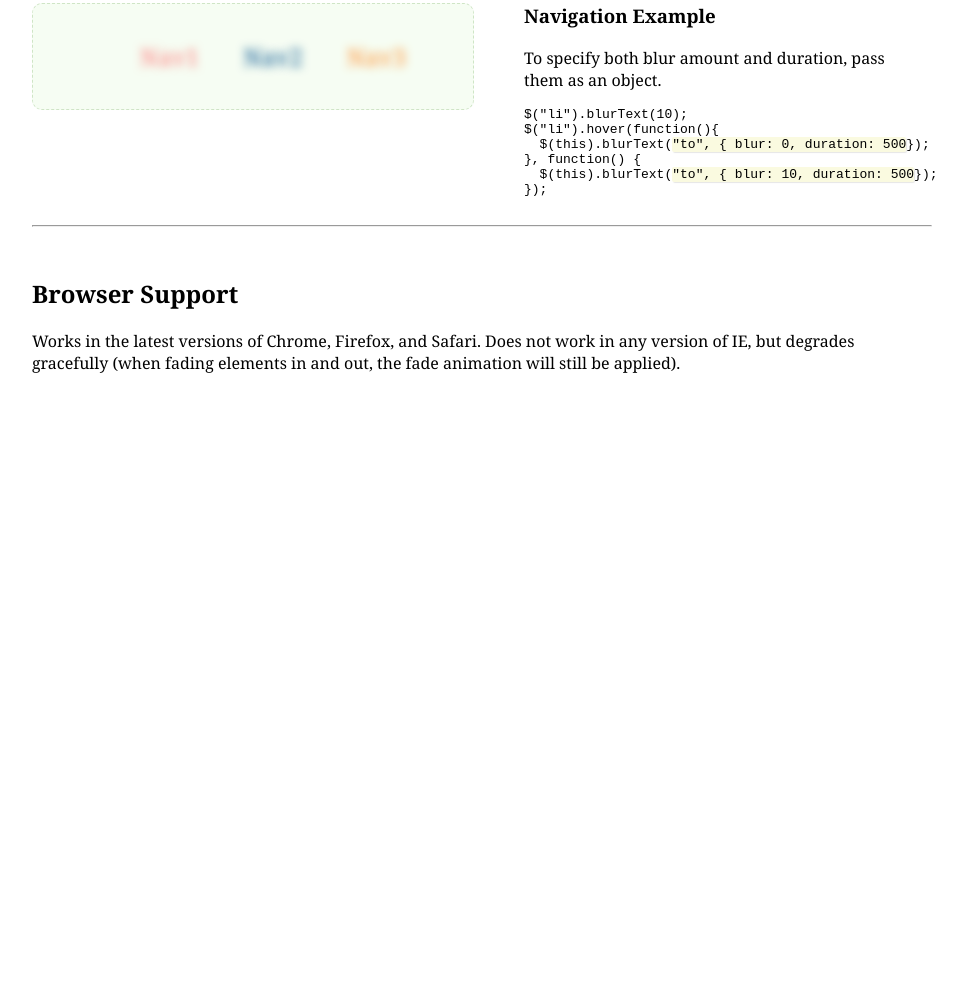
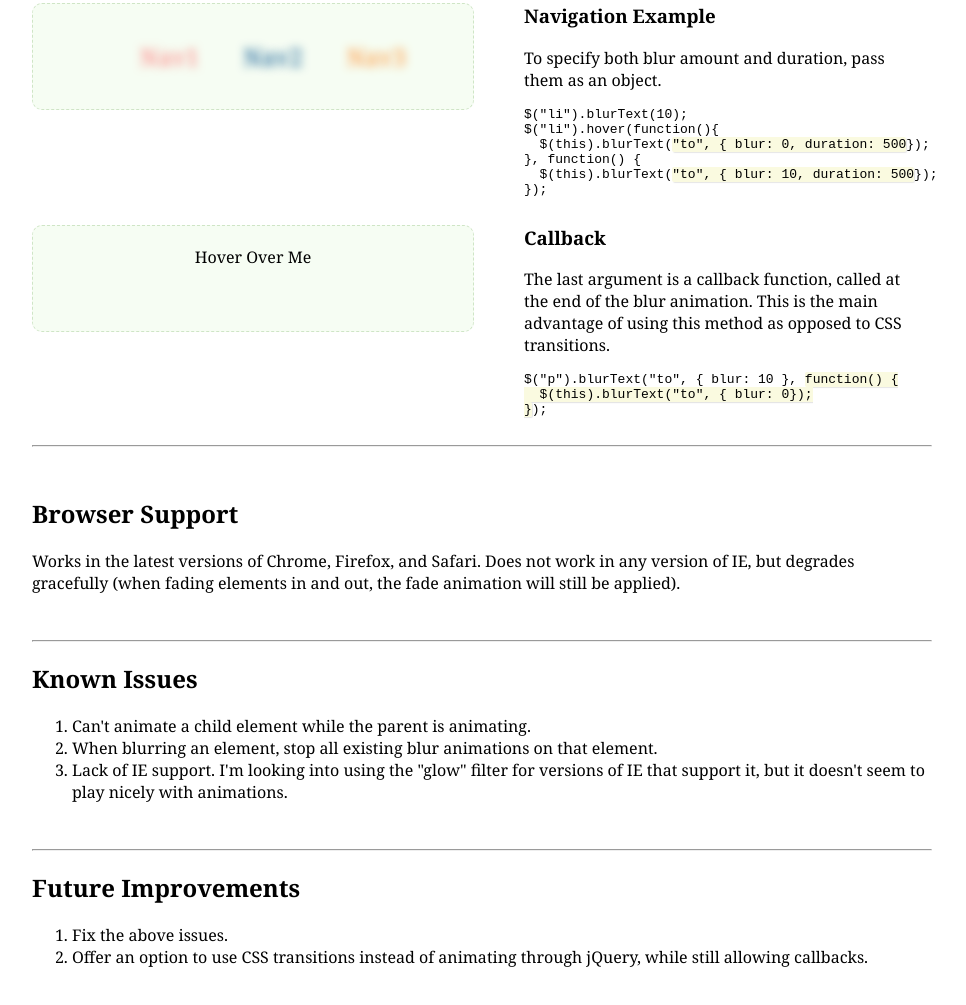
Before and after one commit to Yakubovich/jquery.blurtext, a plain HTML site: page index.html in a window 1280 px wide. Shown: the part 961-1966 px from the top of the page, without its empty margins (158-1124 px from the left). Before the commit the page ends 1373 px from the top, so only its background shows below. Drawn offline with Linux system fonts and the light colour scheme.

Commit message:
Added a callback example

```diff
--- a/index.html
+++ b/index.html
@@ -7,9 +7,9 @@
     <script>
       $(document).ready(function(){
         $(".blur").blurText("to", { blur: 8, duration: 1000 });
-        $("li").blurText(10);
+        $("ul li").blurText(10);
 
-        $("li").hover(function(){
+        $("ul li").hover(function(){
           $(this).blurText("to", { blur: 0, duration: 500 });
         }, function() {
           $(this).blurText("to", { blur: 10, duration: 500 });
@@ -39,6 +39,13 @@
           $(this).find("span").blurText("to", { blur: 0 });
         });
 
+        $(".ex-callback").hover(function(){
+          $(this).find("span").blurText("to", { blur: 10 }, function() {
+            $(this).blurText("to", { blur: 0 });
+          });
+        }, function() {
+          $(this).find("span").blurText("to", { blur: 0 });
+        });
       });
     </script>
     <style>
@@ -79,7 +86,7 @@
         border-radius: 10px;
       }
 
-      li {
+      ul li {
         display: inline;
         font-size: 24px;
         padding: 20px;
@@ -170,7 +177,6 @@ $("p").blurText(<span class="highlight">"in"</span>);
 $("p").blurText(<span class="highlight">"to", 10</span>);
       </pre>
     </div>
-
     <div class="example">
       <ul>
         <li style="color:#FF7B7A;">Nav1</li>
@@ -190,11 +196,39 @@ $("li").hover(function(){
 });
       </pre>
     </div>
+
+    <div class="example ex-callback">
+      <span>Hover Over Me</span>
+    </div>
+    <div class="code">
+      <h3>Callback</h3>
+      <p>The last argument is a callback function, called at the end of the blur animation. This is the main advantage of using this method as opposed to CSS transitions.</p>
+      <pre>
+$("p").blurText("to", { blur: 10 }, <span class="highlight">function() {
+  $(this).blurText("to", { blur: 0});
+}</span>);
+      </pre>
+    </div>
     <br>
     <hr>
     <br>
     <h2>Browser Support</h2>
     <p>Works in the latest versions of Chrome, Firefox, and Safari. Does not work in any version of IE, but degrades gracefully (when fading elements in and out, the fade animation will still be applied).</p>
     <br>
+    <hr>
+    <h2>Known Issues</h2>
+    <ol>
+      <li>Can't animate a child element while the parent is animating.</li>
+      <li>When blurring an element, stop all existing blur animations on that element.</li>
+      <li>Lack of IE support. I'm looking into using the "glow" filter for versions of IE that support it, but it doesn't seem to play nicely with animations.</li>
+    </ol>
+    <br>
+    <hr>
+    <h2>Future Improvements</h2>
+    <ol>
+      <li>Fix the above issues.</li>
+      <li>Offer an option to use CSS transitions instead of animating through jQuery, while still allowing callbacks.</li>
+    </ol>
+    <br>
   </body>
 </html>
```
